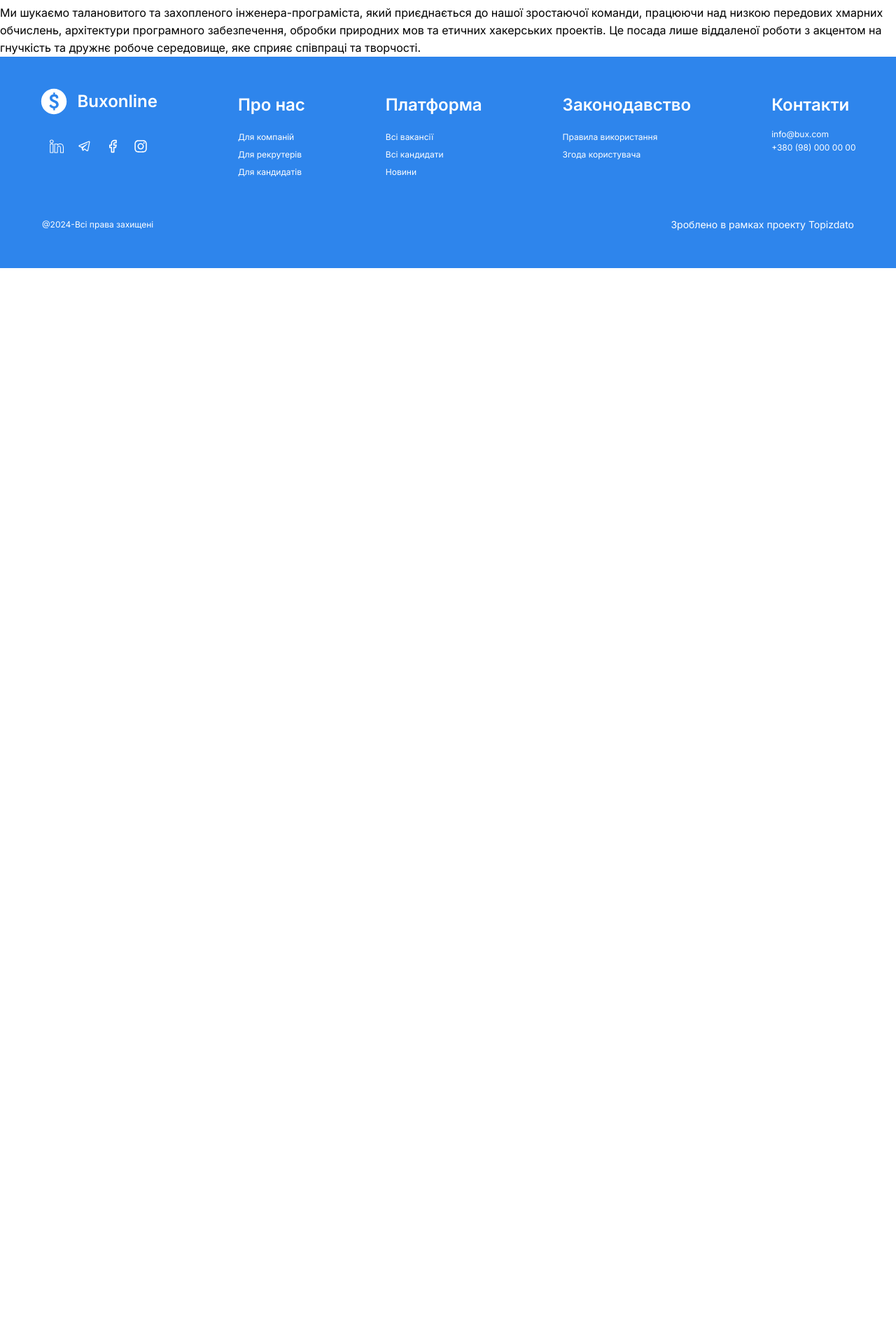
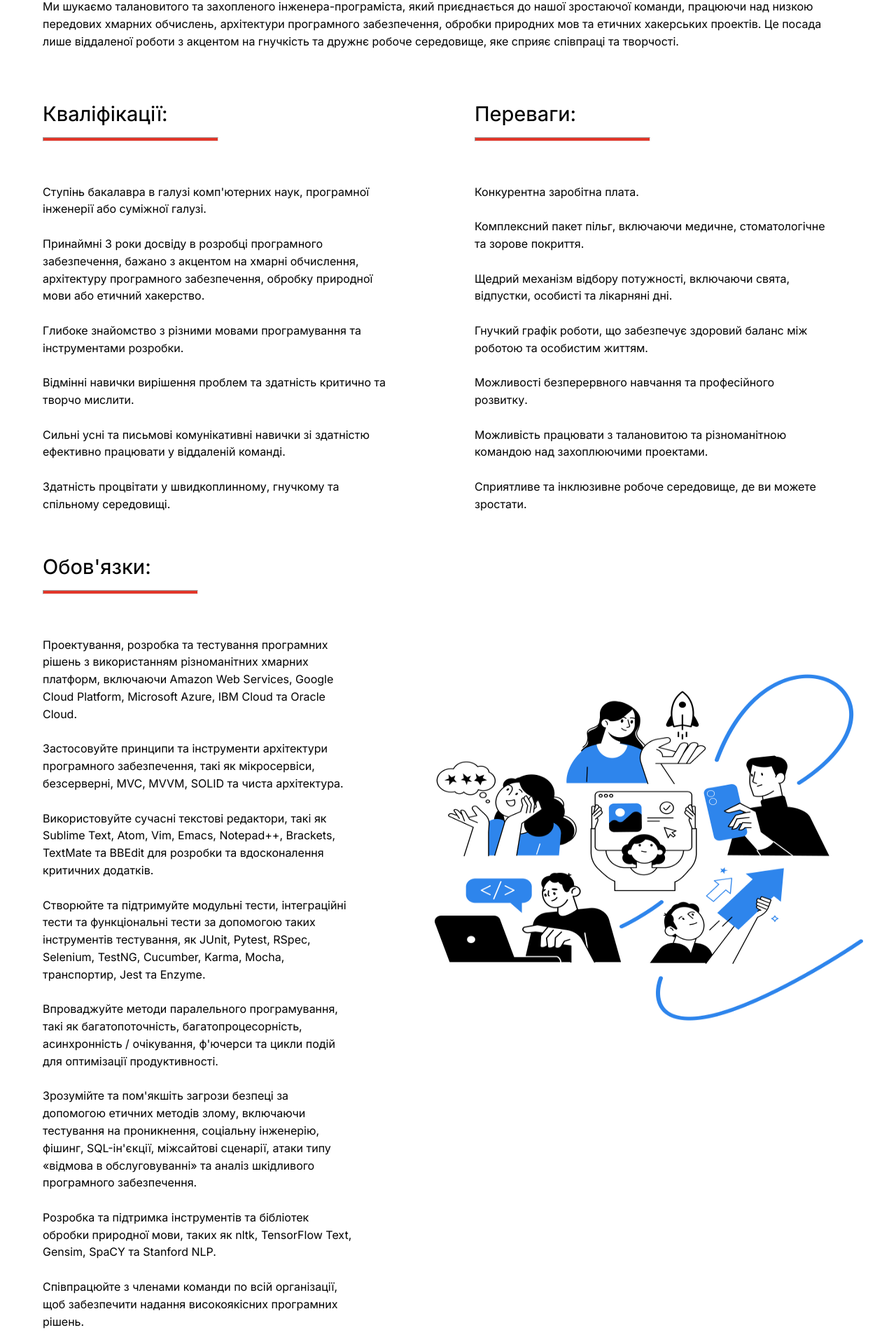
Before and after one commit to SergeyMyronenko/BuxOnline, a React (Vite) app: page /BuxOnline/vacancy/description in a window 1280 px wide. Shown: the part 331-2251 px from the top of the page at 70% size. Before the commit the page ends 800 px from the top, so only its background shows below. Built offline with nearby package versions, Linux system fonts and the light colour scheme.

Commit message:
Update VacancyDescription.jsx and VacancyDescription.scss(semantic tags, documentation, styles).
1. Edited semanic tags in VacancyDescription.jsx.
2. Added documentation to VacancyDescription.jsx.
3.  Edited semanic tags in VacancyDescription.scss.

```diff
--- a/src/Pages/VacancyDescription/VacancyDescription.jsx
+++ b/src/Pages/VacancyDescription/VacancyDescription.jsx
@@ -1,34 +1,171 @@
 import React from 'react';
 import './VacancyDescription.scss';
 
-//імпорт компонентів
+//import assets
+import vacancyBackgroungImg from "../../assets/vacancyBackgroundImg.png";
+
+//import components
 import Nav from "../../Components/Nav/Nav";
 import Header from "../../Components/Header/Header";
 import Footer from "../../Components/Footer/Footer";
+
+import SolidButton from "../../Components/Buttons/SolidButton/SolidButton";
+
+/**
+ *
+ * This component includes a Header component, a Nav component, a dynamic inner section.
+ * This section is generated from data extracted from the API, which in turn is called using buttons in the Index component.
+ *
+ * @component
+ * @returns {JSX.Element} The rendered component.
+ *
+ * @example
+ * return (
+ *   <VacancyDescription />
+ * )
+ */
 
 function VacancyDescription () {
   return (
     <>
       <Header></Header>
       <Nav></Nav>
-      <main>
-      <div className="vacancy-description-container">
+      <main className="vacancy-main">
+        <section className="vacancy-description-section">
           <h1>Інженер-програміст</h1>
-        <p className="v-desc-p1">
+          <p>
             Інженер-програміст (віддалений) - хмарні обчислення, архітектура
             програмного забезпечення, НЛП тощо.
-        </p><br/>
-        <p className="v-desc-p1">
+            <br />
+            <br />
             Ми шукаємо талановитого та захопленого інженера-програміста, який
             приєднається до нашої зростаючої команди, працюючи над низкою
             передових хмарних обчислень, архітектури програмного забезпечення,
             обробки природних мов та етичних хакерських проектів. Це посада лише
-          віддаленої роботи з акцентом на гнучкість та дружнє робоче середовище,
-          яке сприяє співпраці та творчості.
+            віддаленої роботи з акцентом на гнучкість та дружнє робоче
+            середовище, яке сприяє співпраці та творчості.
+          </p>
+        </section>
+
+        <section className="classification-advantages-section">
+
+          <div className="class-adv-left-sidebar">
+            <h4>Кваліфікації:</h4>
+            <hr className="underline-header" />
+            <p>
+              Ступінь бакалавра в галузі комп'ютерних наук, програмної інженерії
+              або суміжної галузі.
+              <br />
+              <br />
+              Принаймні 3 роки досвіду в розробці програмного забезпечення,
+              бажано з акцентом на хмарні обчислення, архітектуру програмного
+              забезпечення, обробку природної мови або етичний хакерство.
+              <br />
+              <br />
+              Глибоке знайомство з різними мовами програмування та інструментами
+              розробки. <br />
+              <br />
+              Відмінні навички вирішення проблем та здатність критично та творчо
+              мислити.
+              <br />
+              <br />
+              Сильні усні та письмові комунікативні навички зі здатністю
+              ефективно працювати у віддаленій команді. <br />
+              <br />
+              Здатність процвітати у швидкоплинному, гнучкому та спільному
+              середовищі.
             </p>
           </div>
+
+          <div className="class-adv-right-sidebar">
+            <h4>Переваги:</h4>
+            <hr className="underline-header" />
+            <p>
+              Конкурентна заробітна плата. <br />
+              <br />
+              Комплексний пакет пільг, включаючи медичне, стоматологічне та
+              зорове покриття.
+              <br />
+              <br /> Щедрий механізм відбору потужності, включаючи свята,
+              відпустки, особисті та лікарняні дні. <br />
+              <br />
+              Гнучкий графік роботи, що забезпечує здоровий баланс між роботою
+              та особистим життям. <br />
+              <br />
+              Можливості безперервного навчання та професійного розвитку. <br />
+              <br />
+              Можливість працювати з талановитою та різноманітною командою над
+              захоплюючими проектами. <br />
+              <br />
+              Сприятливе та інклюзивне робоче середовище, де ви можете зростати.
+            </p>
+          </div>
+
+        </section>
+
+        <section className="responsibilities-img-section">
+          <div className="respon-img-left-sidebar">
+            <h4>Обов'язки:</h4>
+            <hr className="underline-header" />
+            <p>
+              Проектування, розробка та тестування програмних рішень з
+              використанням різноманітних хмарних платформ, включаючи Amazon Web
+              Services, Google Cloud Platform, Microsoft Azure, IBM Cloud та
+              Oracle Cloud.
+              <br />
+              <br />
+              Застосовуйте принципи та інструменти архітектури програмного
+              забезпечення, такі як мікросервіси, безсерверні, MVC, MVVM, SOLID
+              та чиста архітектура. <br />
+              <br />
+              Використовуйте сучасні текстові редактори, такі як Sublime Text,
+              Atom, Vim, Emacs, Notepad++, Brackets, TextMate та BBEdit для
+              розробки та вдосконалення критичних додатків. <br />
+              <br />
+              Створюйте та підтримуйте модульні тести, інтеграційні тести та
+              функціональні тести за допомогою таких інструментів тестування, як
+              JUnit, Pytest, RSpec, Selenium, TestNG, Cucumber, Karma, Mocha,
+              транспортир, Jest та Enzyme. <br />
+              <br />
+              Впроваджуйте методи паралельного програмування, такі як
+              багатопоточність, багатопроцесорність, асинхронність / очікування,
+              ф'ючерси та цикли подій для оптимізації продуктивності. <br />
+              <br />
+              Зрозумійте та пом'якшіть загрози безпеці за допомогою етичних
+              методів злому, включаючи тестування на проникнення, соціальну
+              інженерію, фішинг, SQL-ін'єкції, міжсайтові сценарії, атаки типу
+              «відмова в обслуговуванні» та аналіз шкідливого програмного
+              забезпечення.
+              <br />
+              <br />
+              Розробка та підтримка інструментів та бібліотек обробки природної
+              мови, таких як nltk, TensorFlow Text, Gensim, SpaCY та Stanford
+              NLP.
+              <br />
+              <br />
+              Співпрацюйте з членами команди по всій організації, щоб
+              забезпечити надання високоякісних програмних рішень. <br />
+              <br />
+              Будьте в курсі останніх тенденцій і технологій в індустрії
+              програмної інженерії і постійно прагнете до постійного
+              вдосконалення.
+            </p>
+          </div>
+          <div className="respon-img-right-sidebar">
+            <img
+              className="info-img"
+              src={vacancyBackgroungImg}
+              alt="info-img"
+            />
+          </div>
+        </section>
+
+        <div className="vacancy-main-button">
+          <SolidButton width={265}>Відправити резюме</SolidButton>
+        </div>
+
+      </main>
       <Footer></Footer>
-      </main>
     </>
   );
 }
--- a/src/Pages/VacancyDescription/VacancyDescription.scss
+++ b/src/Pages/VacancyDescription/VacancyDescription.scss
@@ -1,16 +1,67 @@
-//імпорт змінних з файла App.scss
+//import variables from file App.scss
 @use "../../App.scss" as styles;
 
-main{
-//   margin-left: 53px;
-}
-// .vacancy-description-container{
+.vacancy-main {
+  margin-left: 61px;
+  text-align: left;
 
-// }
-
-h1{
+  h1 {
     font-size: 32px;
     color: styles.$lightBlue;
     margin-top: 69px;
     margin-bottom: 30px;
+  }
+  .vacancy-description-section {
+    margin-bottom: 69px;
+    margin-right: 100px;
+  }
+  .classification-advantages-section {
+    display: flex;
+    margin-right: 100px;
+    margin-bottom: 55px;
+
+    .class-adv-left-sidebar {
+      width: 50%;
+      margin-right: 115px;
+    }
+    .class-adv-right-sidebar {
+      width: 50%;
+    }
+  }
+
+  .responsibilities-img-section {
+    margin-right: 100px;
+    margin-bottom: 40px;
+    display: flex;
+
+    .respon-img-left-sidebar {
+      width: 50%;
+      margin-right: 115px;
+    }
+
+    .respon-img-right-sidebar {
+      width: 50%;
+      .info-img {
+        width: 613px;
+        height: 670px;
+        padding-top: 175px;
+      }
+    }
+  }
+
+  h4 {
+    font-size: 29px;
+    margin-bottom: 10px;
+  }
+
+  .underline-header {
+    background-color: styles.$red;
+    height: 6px;
+    margin-bottom: 60px;
+    width: 50%;
+  }
+  .vacancy-main-button {
+    margin-bottom: 48px;
+    margin-left: 132px;
+  }
 }
```
Lines whose indentation alone changed are shown as unchanged.
